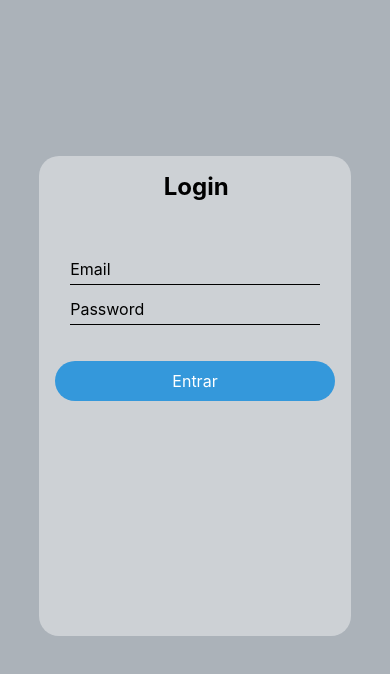
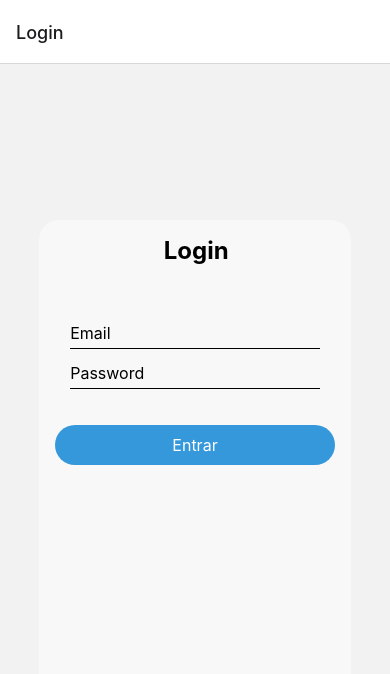
Before and after one commit to JaimeCabrera/app-prog2, a React Native app: screen /Login in a window 390 px wide. Shown: the top 674 px of the page. Built offline with nearby package versions, Linux system fonts and the light colour scheme.

Commit message:
add navigation

```diff
--- a/App.tsx
+++ b/App.tsx
@@ -1,16 +1,35 @@
 import { StatusBar } from "expo-status-bar";
 import React from "react";
 import { SafeAreaView, StyleSheet, View } from "react-native";
-import { AuthScreen } from "./screens";
+import { AuthScreen, HomeScreen } from "./screens";
+import { NavigationContainer } from "@react-navigation/native";
+import { createNativeStackNavigator } from "@react-navigation/native-stack";
+
+// const Stack = createNativeStackNavigator();
+// const MyStack = () => {
+//   return (
+//     <NavigationContainer>
+//       <Stack.Navigator>
+//         <Stack.Screen
+//           name="Home"
+//           component={HomeScreen}
+//           options={{ title: 'Welcome' }}
+//         />
+
+//       </Stack.Navigator>
+//     </NavigationContainer>
+//   );
+// };
 
 export default function App() {
+  const Stack = createNativeStackNavigator();
   return (
-    <View style={styles.container}>
-      <SafeAreaView>
-        <AuthScreen />
-        <StatusBar style="auto" />
-      </SafeAreaView>
-    </View>
+    <NavigationContainer>
+      <Stack.Navigator>
+        <Stack.Screen name="Login" component={AuthScreen} />
+        <Stack.Screen name="HomeScreen" component={HomeScreen} />
+      </Stack.Navigator>
+    </NavigationContainer>
   );
 }
 
@@ -19,5 +38,4 @@
     flex: 1,
     backgroundColor: "#ABB2B9",
   },
-
 });
--- a/screens/AuthScreen.tsx
+++ b/screens/AuthScreen.tsx
@@ -1,4 +1,4 @@
-import React, { useState } from "react";
+import React,{useState} from "react";
 import {
   Text,
   StyleSheet,
@@ -8,10 +8,37 @@
 
 } from "react-native";
 import AsyncStorage from '@react-native-async-storage/async-storage';
+import { NavigationContainer } from '@react-navigation/native';
+import { createNativeStackNavigator } from '@react-navigation/native-stack';
+import { HomeScreen } from "./HomeScreen";
 
 const API_URL = "http://192.168.0.105:3000/api/auth";
 
-export const AuthScreen = () => {
+
+
+
+
+
+export const AuthScreen = ({navigation}) => {
+
+  // const Stack = createNativeStackNavigator();
+  // const MyStack = () => {
+  //   return (
+  //     <NavigationContainer>
+  //       <Stack.Navigator>
+  //         <Stack.Screen
+  //           name="Home"
+  //           component={HomeScreen}
+  //           options={{ title: 'Welcome' }}
+  //         />
+
+  //       </Stack.Navigator>
+  //     </NavigationContainer>
+  //   );
+  // };
+
+
+
   const [email, setEmail] = useState("");
   const [password, setPassword] = useState("");
 
@@ -20,12 +47,16 @@
   const [message, setMessage] = useState("");
   const [isLogin, setIsLogin] = useState(true);
 
+
+  // navigation
   const storeData = async (value:any) => {
     try {
       console.log('guardardo');
       await AsyncStorage.setItem('token', value)
+      navigation.replace('HomeScreen');
+
     } catch (e) {
-      // saving error
+      // navigation.push('HomeScreen');
     }
   }
 
```
Also changed, not shown: package.json (+6 -2 lines), 1 other file (tests, documents, lock files or other folders).
